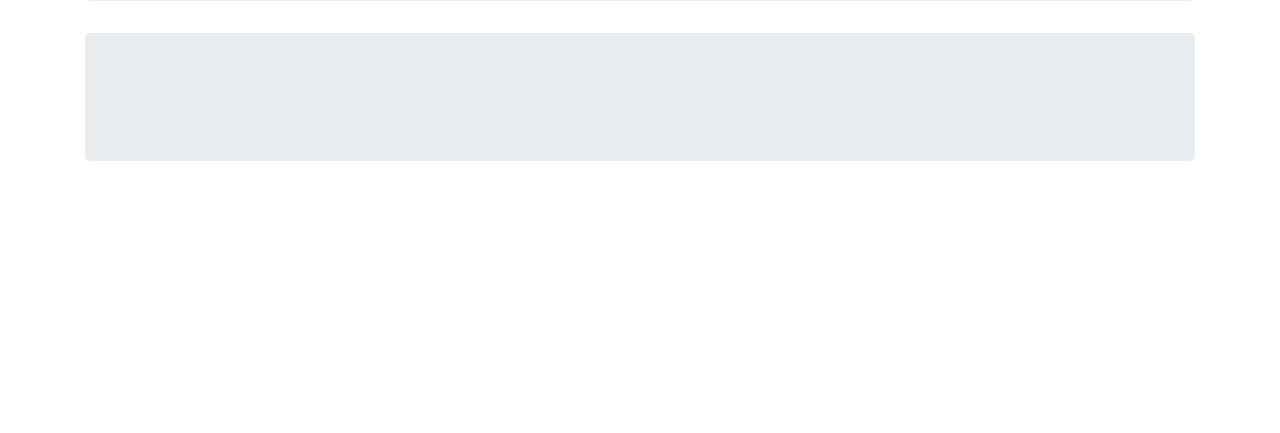
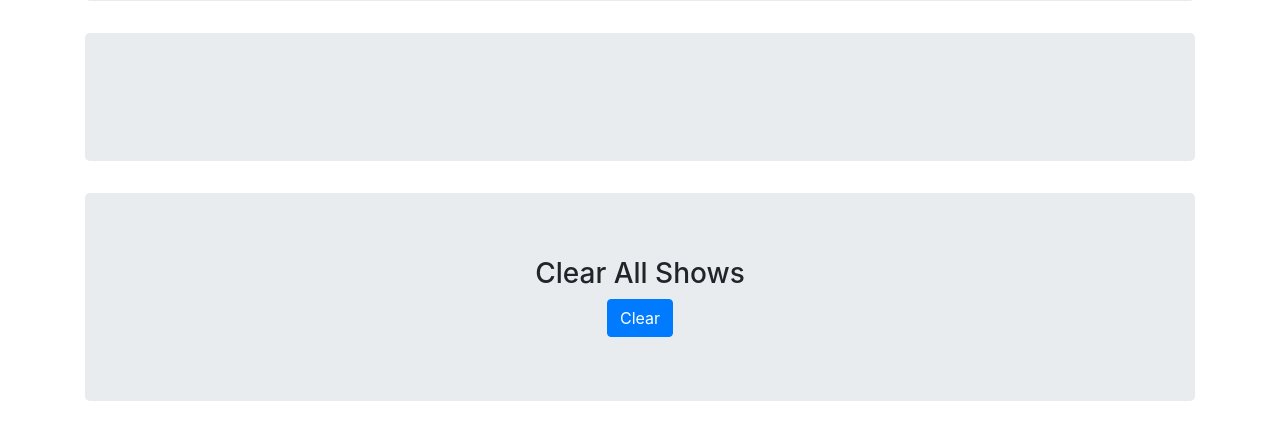
Before and after one commit to 1HectorAC/ShowTracker, a Flask app: template templates/dashboard.html in a window 1280 px wide. Shown: the part 380-813 px from the top of the page. Before the commit the page ends 541 px from the top, so only its background shows below. Run offline with Flask 2, Linux system fonts and the light colour scheme; the template is opened without the code that fills it, so the values that code supplies are empty; some libraries are stand-ins or nearby versions.

Commit message:
Added button to clear all shows.

```diff
--- a/templates/dashboard.html
+++ b/templates/dashboard.html
@@ -58,4 +58,14 @@
     </div>
 </div>
 
+<!--Section for delete all shows. -->
+<div class="container">
+    <div class="jumbotron">
+        <h3 class="center">Clear All Shows</h3>
+        <div class="center">
+            <a href="/user/clearShows" class="btn btn-primary">Clear</a>
+        </div>
+    </div>
+</div>
+
 {% endblock %}
```
